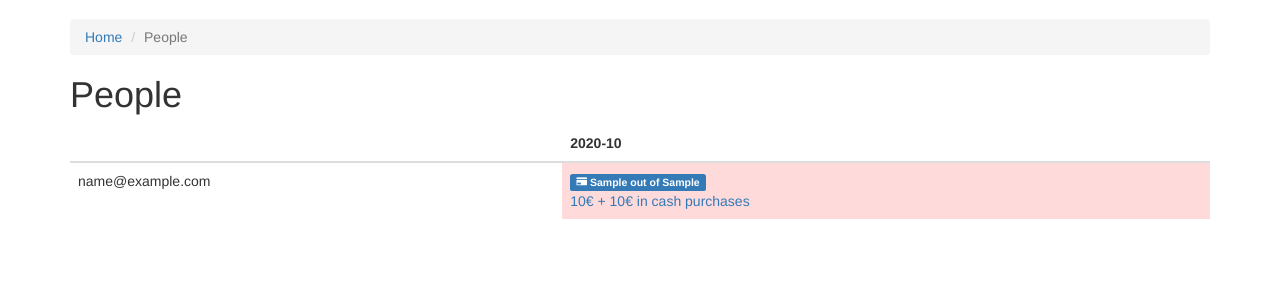
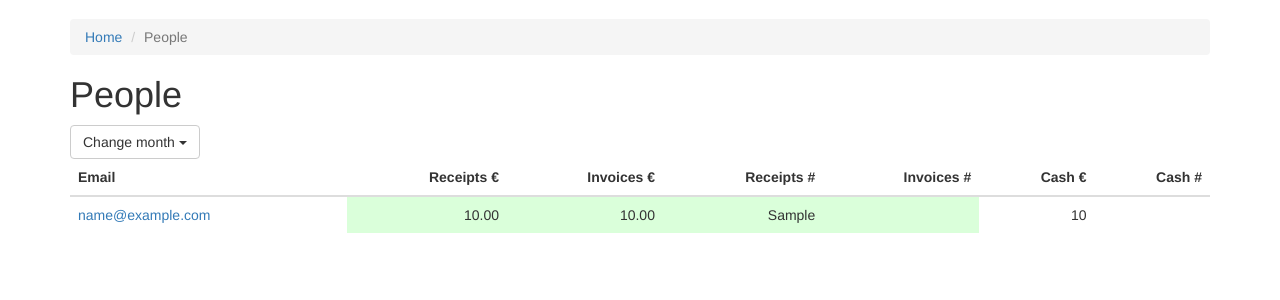
Before and after one commit to solinor/luovu-receipts, a Django app: template receipts/templates/people.html in a window 1280 px wide. Shown: the part 51-351 px from the top of the page. Run offline with Django 3.2, Linux system fonts and the light colour scheme; the template is opened without the code that fills it: most values are stand-ins (such as "Sample title", 1, 10 or a date in 2020); some libraries are stand-ins or nearby versions.

Commit message:
Remove multi-month overview in favor of simpler per-month table

```diff
--- a/receipt_checking/urls.py
+++ b/receipt_checking/urls.py
@@ -7,7 +7,8 @@ import receipts.views
 urlpatterns = [
     url(r'^admin/', admin.site.urls),
     url(r'^person/(?P<user_email>[a-zA-Z0-9-_\.@]+)/(?P<year>[0-9]{4})/(?P<month>[0-9]{1,2})$', receipts.views.person_details, name='person'),
-    url(r'^people$', receipts.views.people_list, name='people'),
+    url(r'^people/(?P<year>[0-9]{4})/(?P<month>[0-9]{1,2})$', receipts.views.people_list, name='people'),
+    url(r'^people$', receipts.views.people_list_redirect, name='people_list_redirect'),
     url(r'^receipt/(?P<receipt_id>[0-9]+)$', receipts.views.receipt_details, name='receipt'),
     url(r'^receipt/(?P<receipt_id>[0-9]+)/image', receipts.views.receipt_image, name='receipt_image'),
     url(r'^redirect_to_luovu/(?P<user_email>[a-zA-Z0-9-_\.@]+)/(?P<receipt_id>[0-9]+)$', receipts.views.redirect_to_luovu, name='redirect_to_luovu'),
--- a/receipts/templates/base.html
+++ b/receipts/templates/base.html
@@ -33,7 +33,7 @@
         <ul class="nav navbar-nav">
           {% if request.user.is_authenticated %}
           <li><a href="{% url "frontpage" %}">Home</a></li>
-          <li><a href="{% url "people" %}">People</a></li>
+          <li><a href="{% url "people_list_redirect" %}">People</a></li>
           {% endif %}
           {% block navbar_items %}{% endblock %}
         </ul>
--- a/receipts/templates/people.html
+++ b/receipts/templates/people.html
@@ -11,11 +11,13 @@
   background-color: #ffdada;
 }
 .table a {
-  display:block;
   text-decoration:none;
 }
 .table .clickable-cell {
   cursor: pointer;
+}
+.number-column {
+  text-align: right;
 }
 </style>
 {% endblock %}
@@ -29,29 +31,53 @@
 
 <h1>People</h1>
 
-<table class="table">
+{% if months %}
+<div class="dropdown" style="display: inline-block">
+  <button class="btn btn-default dropdown-toggle" type="button" id="dropdownMenu1" data-toggle="dropdown" aria-haspopup="true" aria-expanded="true">
+    Change month
+    <span class="caret"></span>
+  </button>
+  <ul class="dropdown-menu" aria-labelledby="dropdownMenu1">
+    {% for previous_month in months %}
+    <li><a href="{% url "people" previous_month.0.year previous_month.0.month %}">{{ previous_month.0|date:"Y-m" }}</a></li>
+    {% endfor %}
+  </ul>
+</div>
+{% endif %}
+
+<table class="table table-hover">
   <thead>
     <tr>
-      <th></th>
-      {% for date in dates %}
-      <th>{{ date|date:"Y-m" }}</th>
-      {% endfor %}
+      <th>Email</th>
+      <th class="number-column">Receipts &euro;</th>
+      <th class="number-column">Invoices &euro;</th>
+      <th class="number-column">Receipts #</th>
+      <th class="number-column">Invoices #</th>
+      <th class="number-column">Cash &euro;</th>
+      <th class="number-column">Cash #</th>
     </tr>
   </thead>
   <tbody>
     {% for person in people %}
-    {% if person.dates and person.email %}
-    <tr>
-      <td>{{ person.email }}</td>
-      {% for date in person.dates %}
-      <td {% if date.date %} onclick="window.location='{% url 'person' person.email date.date.year date.date.month %}';"{% endif %} class="{% if date.date %}clickable-cell {% if date.match %}matching-row{% else %}non-matching-row{% endif %}{% endif %}">{% if date.date %}<a href="{% url 'person' person.email date.date.year date.date.month %}"><span class="label label-primary"><span class="glyphicon glyphicon-credit-card" aria-hidden="true"></span> {{ date.receipt_rows }} out of {{ date.invoice_rows }}</span> {% if date.cash_purchase_rows > 0 %} + <span class="label label-success">{{ date.cash_purchase_rows }}</span>{% endif %}<br>
-      {% if date.receipts_sum == date.invoice_sum %}{{ date.receipts_sum|floatformat:"0" }}&euro;{% else %}{{ date.receipts_sum|floatformat:"0" }}&euro; out of {{ date.invoice_sum|floatformat:"0" }}&euro;{% endif %}{% if date.cash_purchase_sum > 0 %} + {{ date.cash_purchase_sum|floatformat:"0" }}&euro; in cash purchases{% endif %}
-      </a>{% endif %}</td>
-      {% endfor %}
+    {% if person.email and person.data %}
+    <tr onclick="window.location='{% url 'person' person.email today.year today.month %}'" class="clickable-cell">
+      <td><a href="{% url 'person' person.email today.year today.month %}">{{ person.email }}</a></td>
+      <td class="number-column {% if person.data.sum_match %}matching-row{% else %}non-matching-row{% endif %}">{% if person.data.receipts_sum %}{{ person.data.receipts_sum|floatformat:2 }}{% endif %}</td>
+      <td class="number-column {% if person.data.sum_match %}matching-row{% else %}non-matching-row{% endif %}">{% if person.data.invoice_sum %}{{ person.data.invoice_sum|floatformat:2 }}{% endif %}</td>
+      <td class="number-column {% if person.data.count_match %}matching-row{% else %}non-matching-row{% endif %}">{% if person.data.receipt_rows %}{{ person.data.receipt_rows }}{% endif %}</td>
+      <td class="number-column {% if person.data.count_match %}matching-row{% else %}non-matching-row{% endif %}">{% if person.data.invoice_rows > 0 %}{{ person.data.invoice_rows }}{% endif %}</td>
+      <td class="number-column">{% if person.data.cash_purchase_sum > 0 %}{{ person.data.cash_purchase_sum }}{% endif %}</td>
+      <td class="number-column">{% if person.data.cash_purchase_rows > 0 %}{{ person.data.cash_purchase_rows }}{% endif %}</td>
     </tr>
     {% endif %}
     {% endfor %}
   </tbody>
 </table>
-
+{% comment %}
+{% for date in person.dates %}
+<td {% if date.date %} onclick="window.location='{% url 'person' person.email date.date.year date.date.month %}';"{% endif %} class="{% if date.date %}clickable-cell {% if date.match %}matching-row{% else %}non-matching-row{% endif %}{% endif %}">{% if date.date %}<a href="{% url 'person' person.email date.date.year date.date.month %}"><span class="label label-primary"><span class="glyphicon glyphicon-credit-card" aria-hidden="true"></span> {{ date.receipt_rows }} out of {{ date.invoice_rows }}</span> {% if date.cash_purchase_rows > 0 %} + <span class="label label-success">{{ date.cash_purchase_rows }}</span>{% endif %}<br>
+{% if date.receipts_sum == date.invoice_sum %}{{ date.receipts_sum|floatformat:"0" }}&euro;{% else %}{{ date.receipts_sum|floatformat:"0" }}&euro; out of {{ date.invoice_sum|floatformat:"0" }}&euro;{% endif %}{% if date.cash_purchase_sum > 0 %} + {{ date.cash_purchase_sum|floatformat:"0" }}&euro; in cash purchases{% endif %}
+</a>{% endif %}</td>
+{% endfor %}
+{% endcomment %}
 {% endblock %}
--- a/receipts/templates/person_details.html
+++ b/receipts/templates/person_details.html
@@ -24,7 +24,7 @@
 {% block content %}
 <ol class="breadcrumb">
   <li><a href="/">Home</a></li>
-  <li><a href="{% url 'people' %}">People</a></li>
+  <li><a href="{% url 'people' year month %}">People</a></li>
   <li class="active">Person</li>
 </ol>
 
@@ -48,7 +48,7 @@
       </button>
       <ul class="dropdown-menu" aria-labelledby="dropdownMenu1">
         {% for previous_month in previous_months %}
-        <li><a href="{% url "person" user_email previous_month.0.year previous_month.0.month %}">{{ previous_month.0 }}</a></li>
+        <li><a href="{% url "person" user_email previous_month.0.year previous_month.0.month %}">{{ previous_month.0|date:"Y-m" }}</a></li>
         {% endfor %}
       </ul>
     </div>
--- a/receipts/templates/receipt.html
+++ b/receipts/templates/receipt.html
@@ -12,7 +12,7 @@
 {% block content %}
 <ol class="breadcrumb">
   <li><a href="/">Home</a></li>
-  <li><a href="{% url 'people' %}">People</a></li>
+  <li><a href="{% url 'people' receipt.date.year receipt.date.month %}">People</a></li>
   <li><a href="{% url 'person' receipt.luovu_user receipt.date.year receipt.date.month %}">Person: {{ receipt.luovu_user }}</a></li>
   <li class="active">Receipt</li>
 </ol>
```
Also changed, not shown: receipts/views.py (+61 -56 lines).
